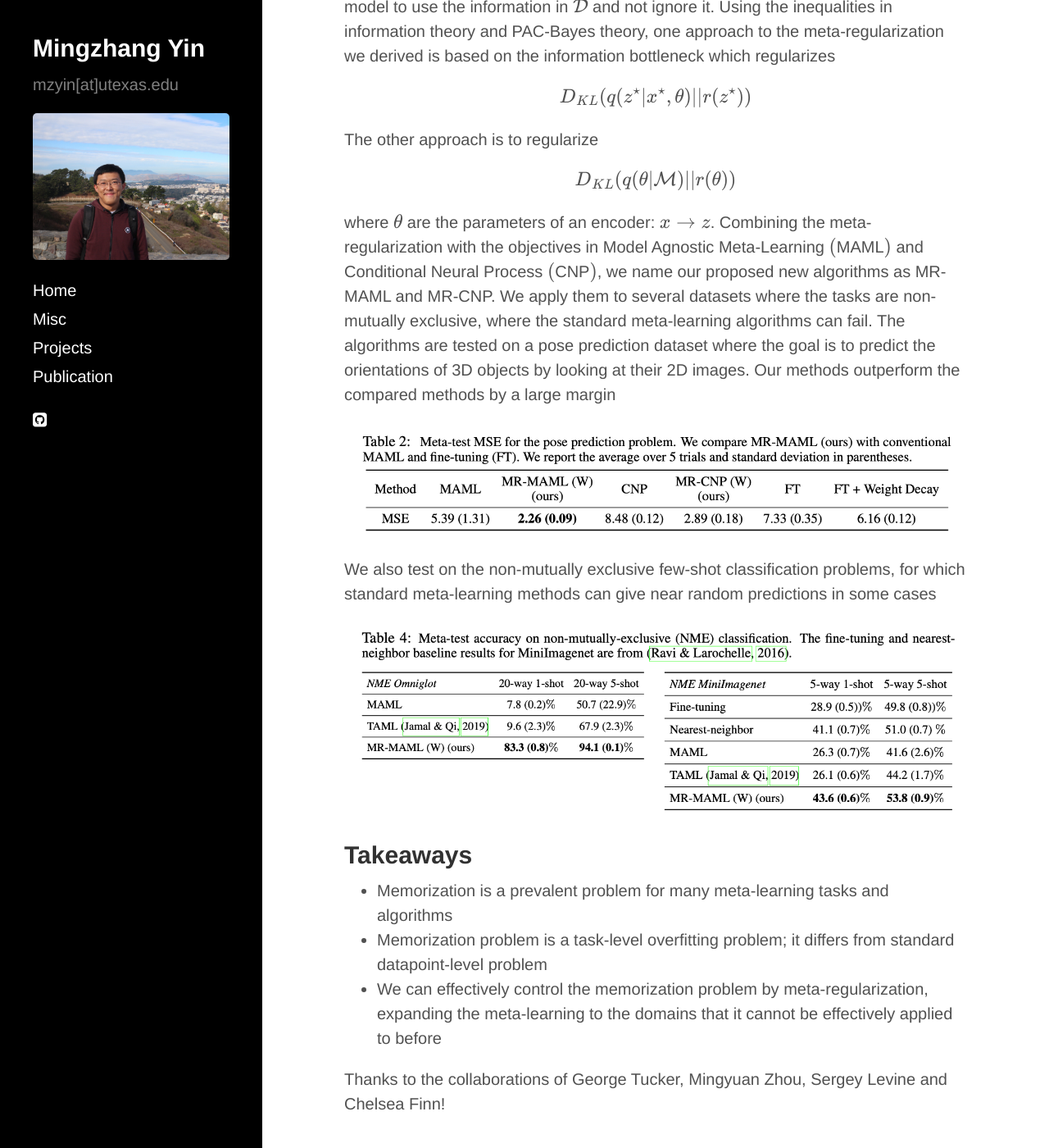
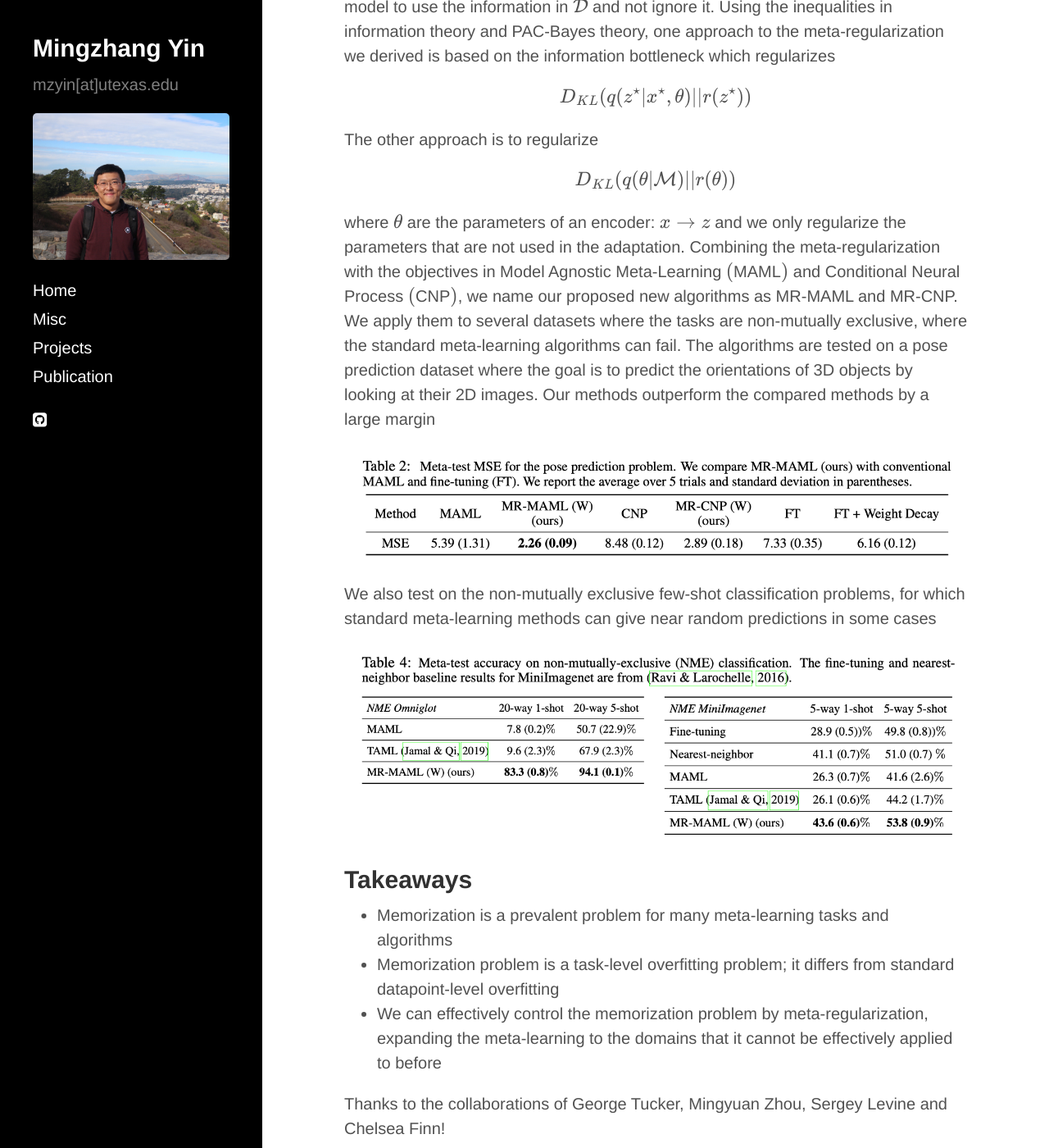
Before and after one commit to mingzhang-yin/mingzhang-yin.github.io, a Jekyll site: the page built from _posts/2020-04-10-Meta-learning-without-Memorization.md, in a window 1280 px wide and 1400 px high, scrolled down 2653 px. Shown: the whole window at 82% size. Built offline with Jekyll 4.4.1, drawn with Linux system fonts in a browser that asks for light colours; nearby versions of some CDN libraries; formulas are drawn with MathJax 3.

Commit message:
Update 2020-04-10-Meta-learning-without-Memorization.md

```diff
--- a/_posts/2020-04-10-Meta-learning-without-Memorization.md
+++ b/_posts/2020-04-10-Meta-learning-without-Memorization.md
@@ -53,7 +53,7 @@
 
 $$D_{KL}(q(\theta | \mathcal{M})||r(\theta))$$
 
-where $\theta$ are the parameters of an encoder: $x \to z$. Combining the meta-regularization with the objectives in Model Agnostic Meta-Learning $($MAML$)$ and Conditional Neural Process $($CNP$)$, we name our proposed new algorithms as MR-MAML and MR-CNP. We apply them to several datasets where the tasks are non-mutually exclusive, where the standard meta-learning algorithms can fail. The algorithms are tested on a pose prediction dataset where the goal is to predict the orientations of 3D objects by looking at their 2D images. Our methods outperform the compared methods by a large margin
+where $\theta$ are the parameters of an encoder: $x \to z$ and we only regularize the parameters that are not used in the adaptation. Combining the meta-regularization with the objectives in Model Agnostic Meta-Learning $($MAML$)$ and Conditional Neural Process $($CNP$)$, we name our proposed new algorithms as MR-MAML and MR-CNP. We apply them to several datasets where the tasks are non-mutually exclusive, where the standard meta-learning algorithms can fail. The algorithms are tested on a pose prediction dataset where the goal is to predict the orientations of 3D objects by looking at their 2D images. Our methods outperform the compared methods by a large margin
 
 <center>
 <img src="https://raw.githubusercontent.com/mingzhang-yin/mingzhang-yin.github.io/master/assets/images/figure_memo/ee2.png" alt="drawing" width="750"/>
@@ -66,7 +66,7 @@
 
 ## Takeaways
 * Memorization is a prevalent problem for many meta-learning tasks and algorithms
-* Memorization problem is a task-level overfitting problem; it differs from standard datapoint-level problem
-*  We can effectively control the memorization problem by meta-regularization, expanding the meta-learning to the domains that it cannot be effectively applied to before
+* Memorization problem is a task-level overfitting problem; it differs from standard datapoint-level overfitting
+* We can effectively control the memorization problem by meta-regularization, expanding the meta-learning to the domains that it cannot be effectively applied to before
 
 Thanks to the collaborations of George Tucker, Mingyuan Zhou, Sergey Levine and Chelsea Finn!
```
